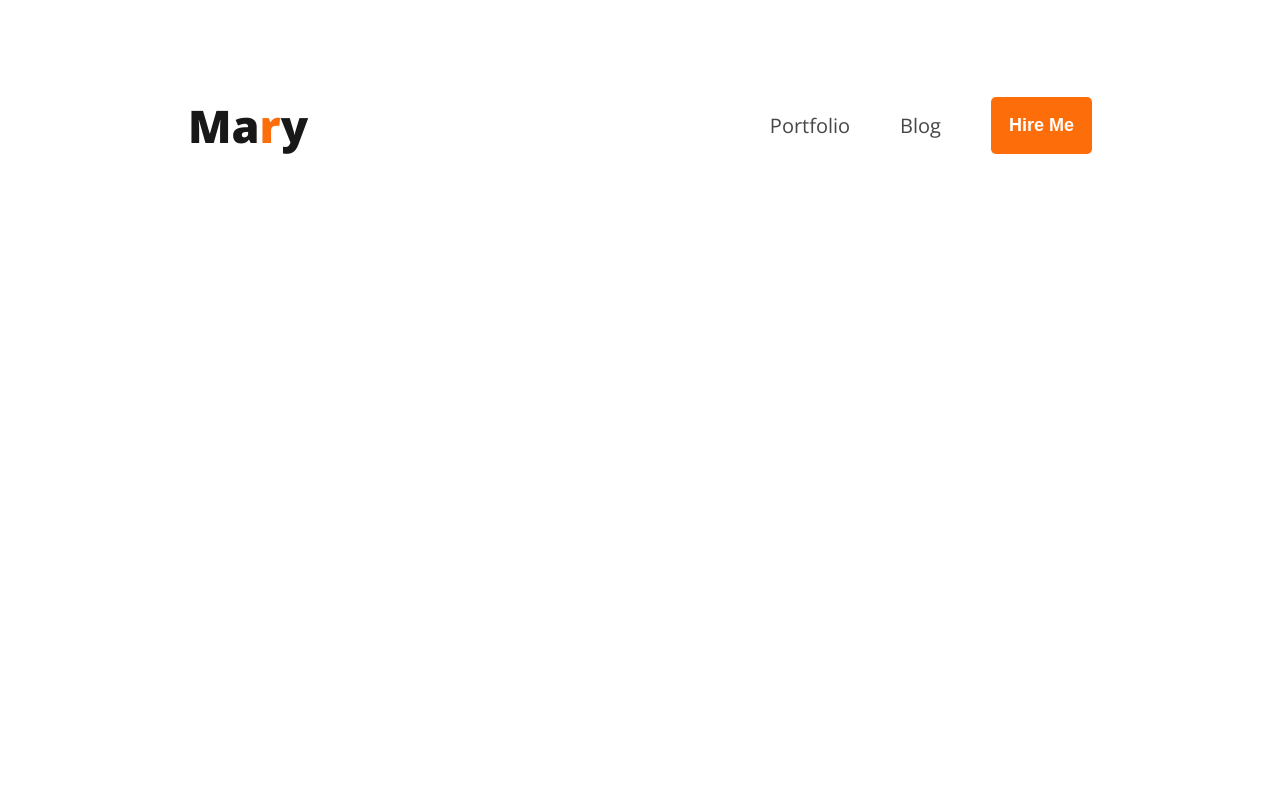
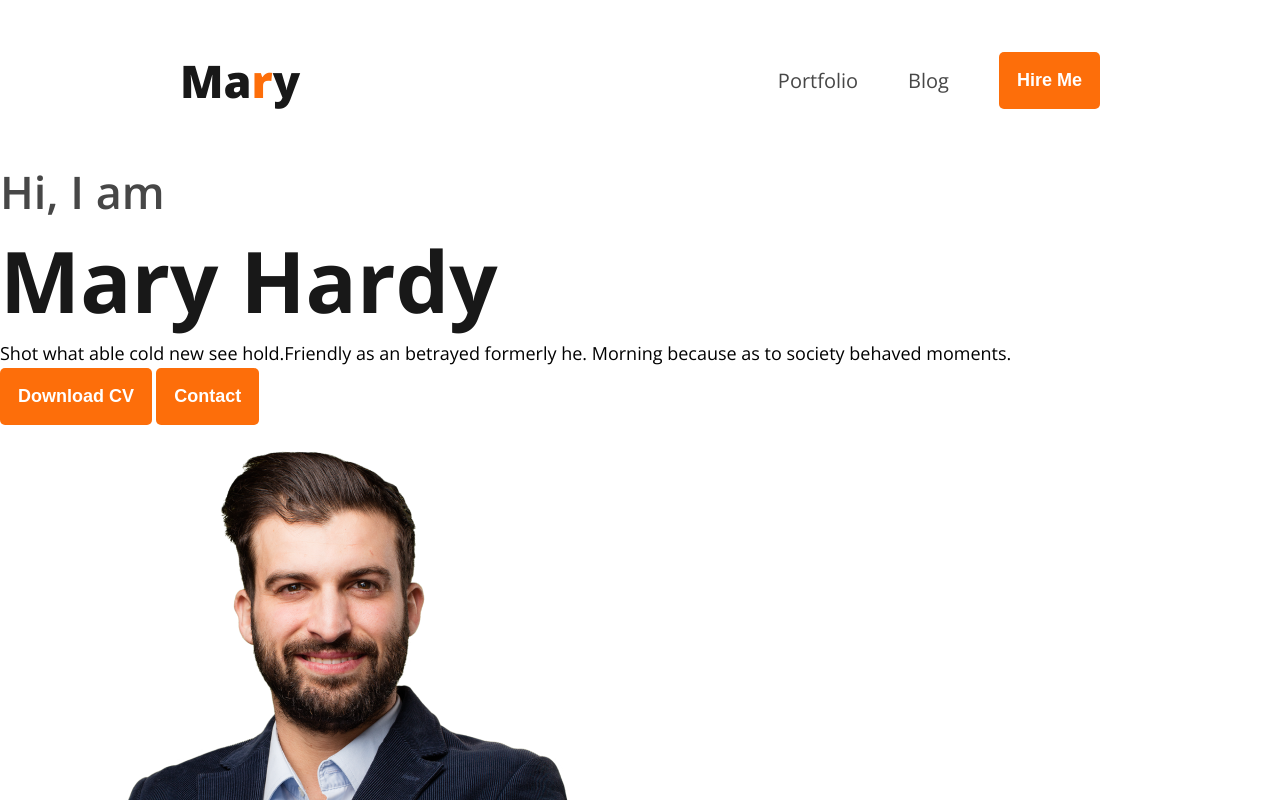
Before and after one commit to Erf-Tam/developer-portfolio, a plain HTML site: page index.html in a window 1280 px wide. Shown: the top 800 px of the page. Drawn offline with nearby package versions, Linux system fonts and the light colour scheme.

Commit message:
banner section created

```diff
--- a/index.html
+++ b/index.html
@@ -23,6 +23,17 @@
                 <li><a href="#"><button class="btn-primary">Hire Me</button></a></li>
             </ul>
         </nav>
+
+        <div class="banner">
+            <div class="banner-content">
+                <h4 class="banner-greet dark-2">Hi, I  am</h4>
+                <h2 class="banner-title dark-1">Mary Hardy</h2>
+                <p class="banner-description">Shot what able cold new see hold.Friendly as an betrayed formerly he. Morning because as to society behaved moments.</p>
+                <button class="btn-primary">Download CV</button>
+                <button class="btn-primary">Contact</button>
+            </div>
+            <img src="./images/hardy.png" alt="">
+        </div>
     </header>
 
     <main>
--- a/styles/style.css
+++ b/styles/style.css
@@ -4,6 +4,10 @@
     font-style: normal;
     font-variation-settings:
         "wdth" 100;
+}
+*{
+    margin: 0;
+    padding: 0;
 }
 
 /* Shared Styles */
@@ -69,3 +73,22 @@ nav li a {
     letter-spacing: 0%;
     text-align: left;
 }
+
+/* Banner styles */
+
+.banner-greet {
+    font-size: 45px;
+    font-weight: 600;
+}
+
+.banner-title {
+    font-size: 85px;
+    font-weight: 700;
+}
+
+.banner-description {
+    font-size: 18px;
+    font-weight: 400;
+    line-height: 30px;
+    letter-spacing: 0%;
+}
```
